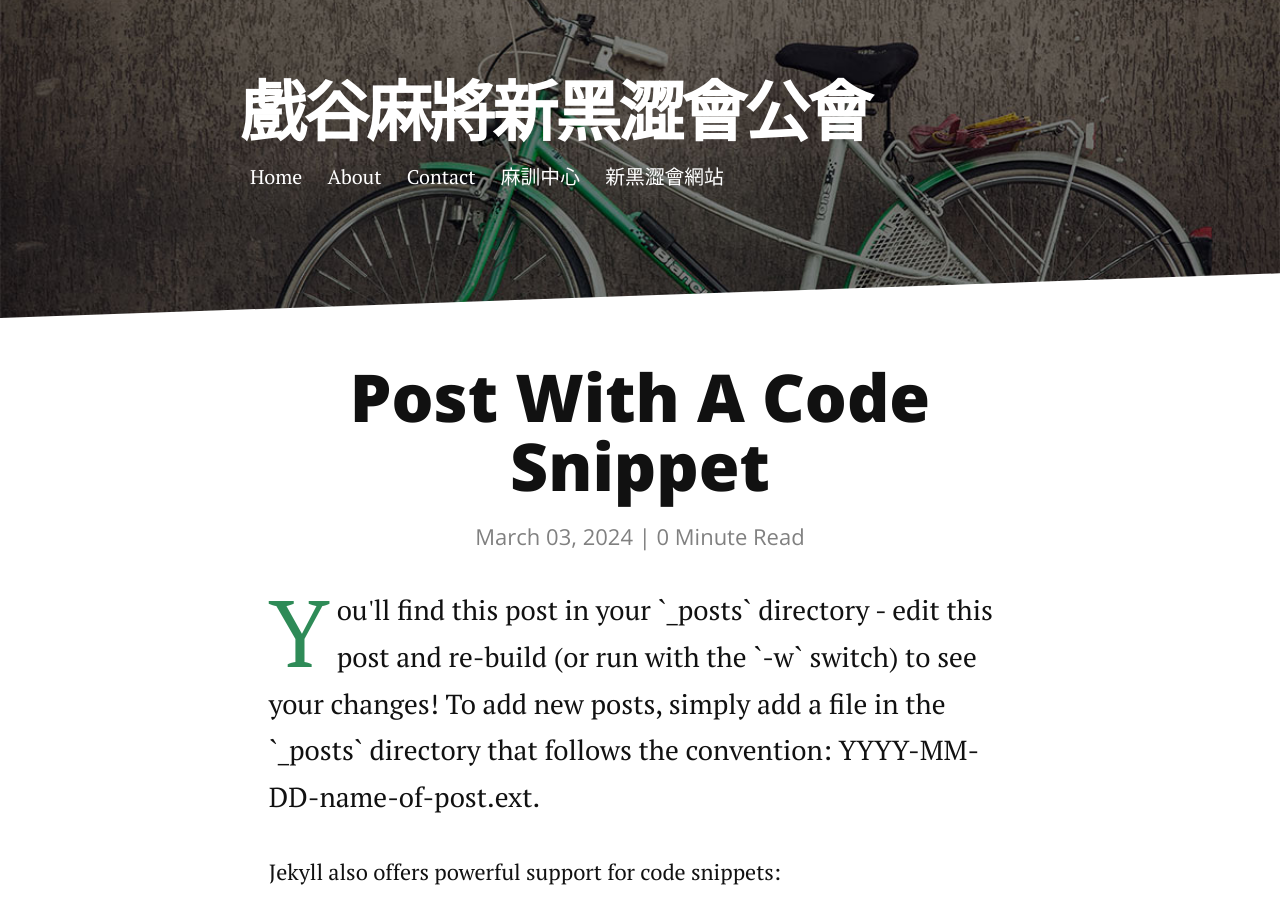
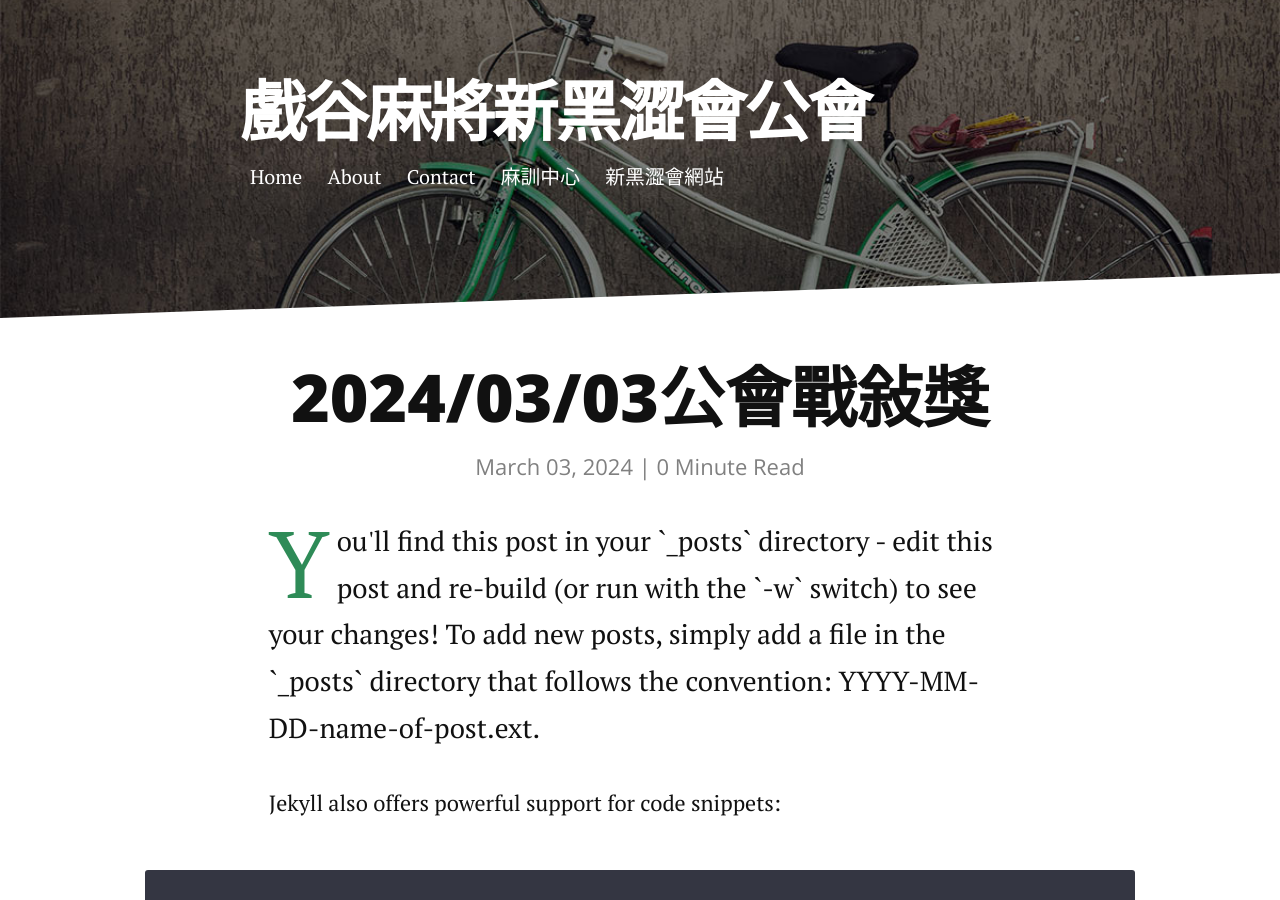
Before and after one commit to jetbomb2012/beloved, a Jekyll site: the page built from _posts/2014-12-13-code-snippet.markdown, in a window 1280 px wide and 900 px high. Built offline with Jekyll 4.4.1, drawn with Linux system fonts in a browser that asks for light colours; nearby versions of some CDN libraries.

Commit message:
Update 2014-12-13-code-snippet.markdown

```diff
--- a/_posts/2014-12-13-code-snippet.markdown
+++ b/_posts/2014-12-13-code-snippet.markdown
@@ -1,6 +1,6 @@
 ---
 layout: post
-title:  "Post With A Code Snippet"
+title:  "2024/03/03公會戰敍獎"
 date:   2024-03-03
 ---
 
```
